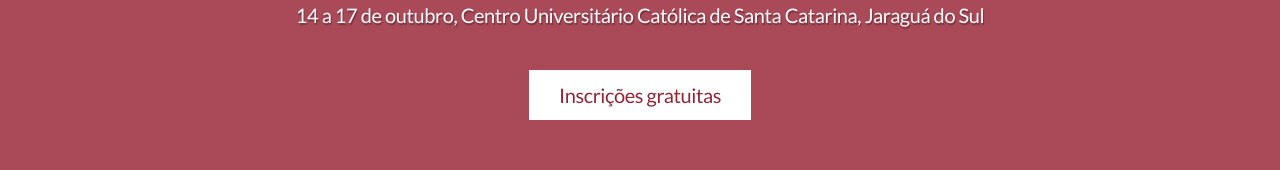
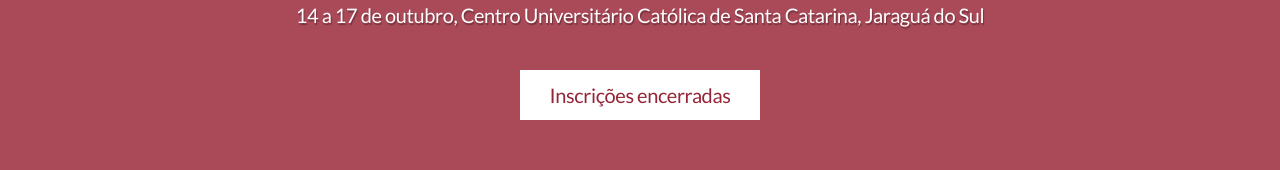
Before and after one commit to bsi-2012/semana-academica-2014, a plain HTML site: page out/index.html in a window 1280 px wide. Shown: the part 215-385 px from the top of the page. Drawn offline with nearby package versions, Linux system fonts and the light colour scheme; some packages are replaced by stand-ins of ours.

Commit message:
Update build

```diff
--- a/out/index.html
+++ b/out/index.html
@@ -79,7 +79,7 @@
 
 
 
-          <a href="http://www.eventick.com.br/gdg-semana-academica-bsi-2014" class="call-action-link" title="Inscrições gratuitas">Inscrições gratuitas</a>
+          <a href="" class="call-action-link" title="Inscrições encerradas">Inscrições encerradas</a>
 
 
       </div>
```
